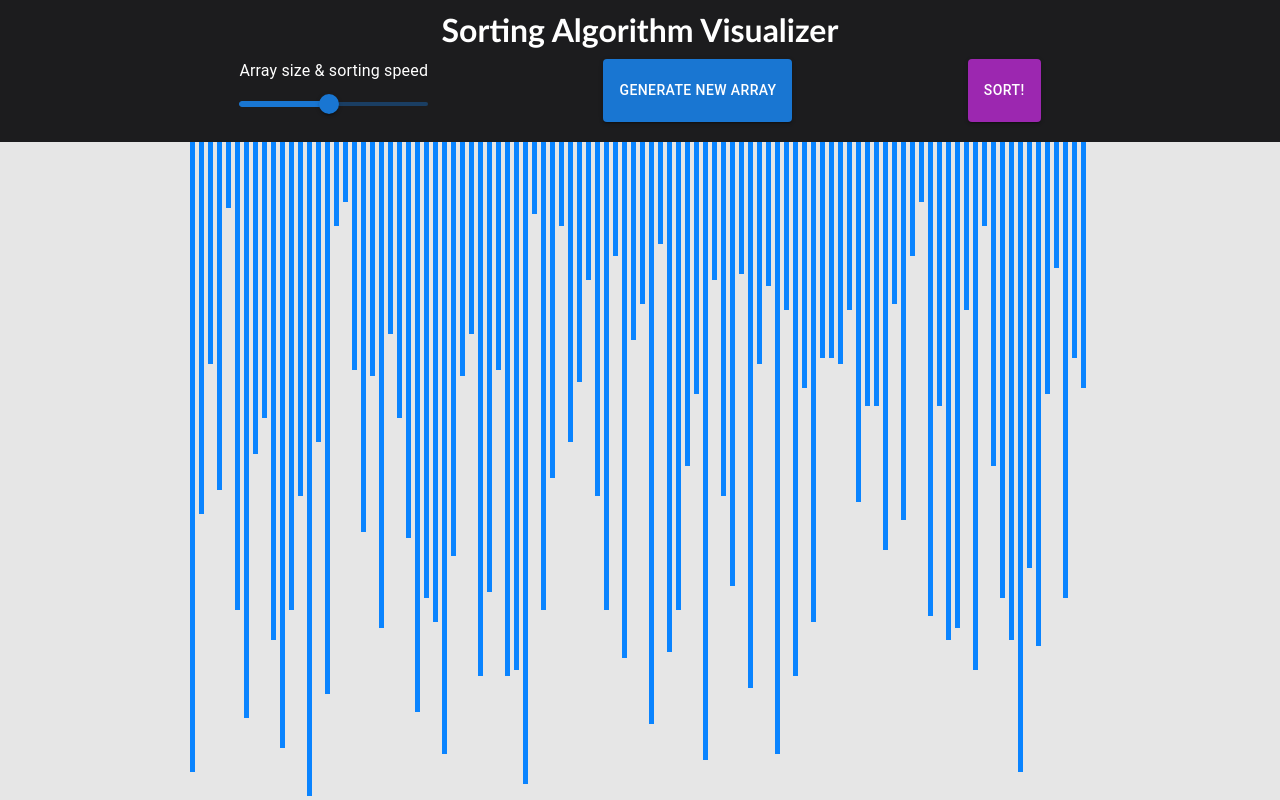
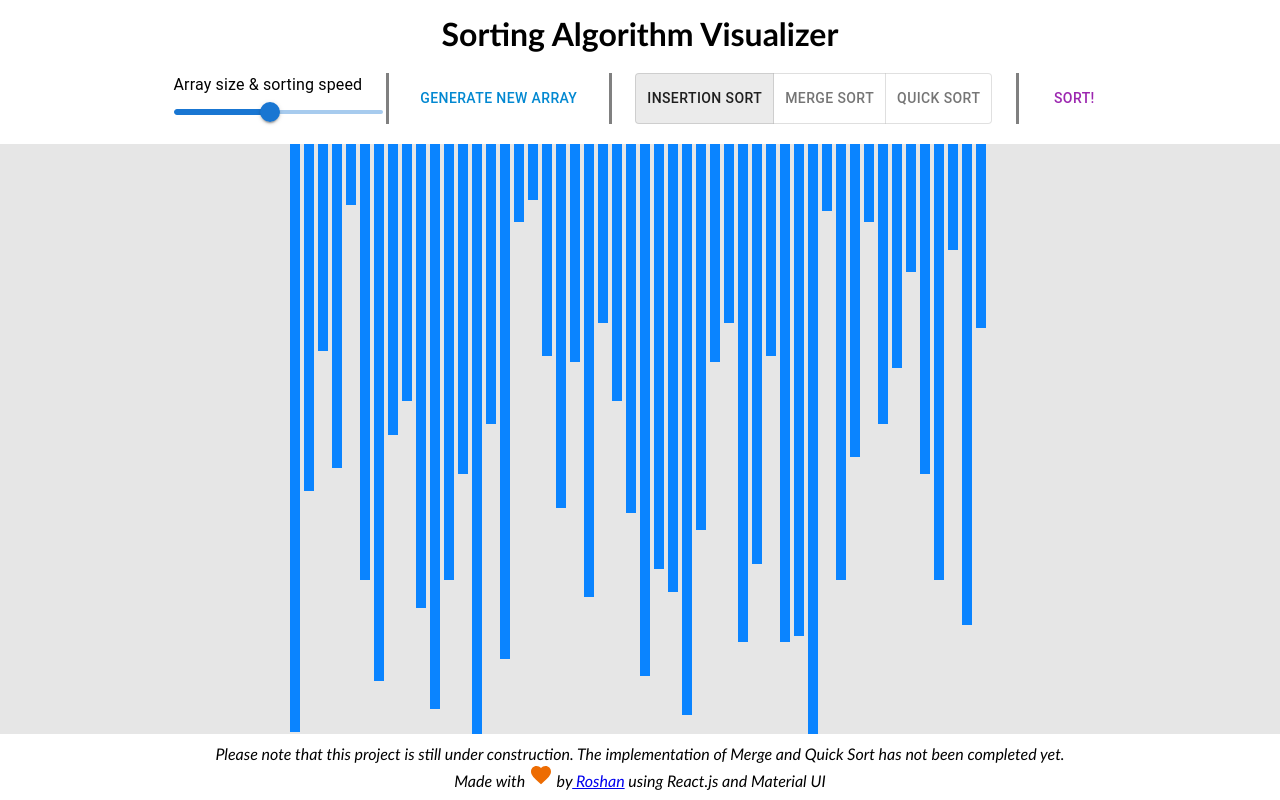
Before and after one commit to poudelroshan/sortingAlgorithmsVizualizer, a React (Create React App) app: page / in a window 1280 px wide. Built offline with nearby package versions, Linux system fonts and the light colour scheme.

Commit message:
completed insertion sort

```diff
--- a/package.json
+++ b/package.json
@@ -7,11 +7,11 @@
 		"@emotion/react": "^11.4.0",
 		"@emotion/styled": "^11.3.0",
 		"@material-ui/core": "^5.0.0-beta.2",
+		"@material-ui/icons": "^4.11.2",
 		"@material-ui/styles": "^4.11.4",
 		"@testing-library/jest-dom": "^5.11.10",
 		"@testing-library/react": "^11.2.6",
 		"@testing-library/user-event": "^12.8.3",
-		"gh-pages": "^3.2.3",
 		"react": "^17.0.2",
 		"react-dom": "^17.0.2",
 		"react-scripts": "^4.0.3",
@@ -42,5 +42,8 @@
 			"last 1 firefox version",
 			"last 1 safari version"
 		]
+	},
+	"devDependencies": {
+		"gh-pages": "^3.2.3"
 	}
 }
--- a/public/index.html
+++ b/public/index.html
@@ -24,7 +24,7 @@
       work correctly both with client-side routing and a non-root public URL.
       Learn how to configure a non-root public URL by running `npm run build`.
     -->
-    <title>React App</title>
+		<title>Sorting Algorithm Visualizer</title>
 	</head>
 	<body>
 		<noscript>You need to enable JavaScript to run this app.</noscript>
--- a/src/App.js
+++ b/src/App.js
@@ -1,18 +1,18 @@
 import "./App.css";
 import Bar from "./components/bar/Bar";
 import Navbar from "./components/nav/Navbar";
+import Footer from "./components/footer/Footer";
 import { useState, useEffect } from "react";
 import InsertionSort from "./algorithms/InsertionSort";
-
+import MergeSort from "./algorithms/MergeSort/MergeSort";
 const App = () => {
 	// States
 	const [array, setArray] = useState([]);
 	const [arraySteps, setArraySteps] = useState([]);
-	const [colorKey, setColorKey] = useState([]);
 	const [colorSteps, setColorSteps] = useState([]);
-	const [arraySize, setArraySize] = useState(100);
+	const [arraySize, setArraySize] = useState(50);
 	const [currentStep, setCurrentStep] = useState(0);
-	const [delay, setDelay] = useState(1);
+	const [delay, setDelay] = useState(50);
 	const [algorithm, setAlgorithm] = useState("Insertion Sort");
 	const [timeouts, setTimeouts] = useState([]);
 	const [startGeneratingSteps, setStartGeneratingSteps] = useState(false);
@@ -21,8 +21,6 @@ const App = () => {
 	const generateRandomArray = () => {
 		let randomArray = [];
 		for (let i = 0; i < arraySize; i++) {
-			// let num = Math.floor(Math.random() * 100);
-
 			randomArray.push(Math.floor(Math.random() * 100) + 10);
 		}
 		return randomArray;
@@ -32,14 +30,12 @@ const App = () => {
 	// TODO: Refactor this
 	const clearKey = () => {
 		let blankKey = new Array(arraySize).fill(0);
-		setColorKey(blankKey);
 		setColorSteps([blankKey]);
 	};
 
 	// generates steps
 	// TODO: Refactor this
 	const generateSteps = () => {
-		console.log("Generating steps...");
 		let arr = [...array];
 		let steps = [...arraySteps];
 		let clrSteps = [...colorSteps];
@@ -49,6 +45,12 @@ const App = () => {
 		setStartGeneratingSteps(false); // after generating steps, set it to false
 	};
 
+	// returns the sorting algorithm delay speed using formula
+	// formula: speed = 500/arraySize
+	const getDelay = (arraySize) => {
+		return Math.floor(500 / arraySize);
+	};
+
 	// Initializes the app by generating random array
 	const initialize = () => {
 		console.log("Initializing...");
@@ -56,9 +58,17 @@ const App = () => {
 		setArray(newArray);
 		setArraySteps([newArray]);
 		setCurrentStep(0);
+		setDelay(getDelay(arraySize));
 		clearKey();
 		clearTimeouts();
 		setStartGeneratingSteps(true); //invoke start generating steps
+	};
+
+	// change size of random array and corresponding sorting speed
+	const handleArraySizeAndSpeedChange = (newArraySize) => {
+		const newDelay = getDelay(newArraySize);
+		setArraySize(newArraySize);
+		setDelay(newDelay);
 	};
 
 	// clear timeouts
@@ -75,7 +85,7 @@ const App = () => {
 		if (currentStep == arraySteps.length - 1) {
 			return false;
 		}
-
+		console.log(delay);
 		for (let i = 0; i < arraySteps.length; i++) {
 			let timeout = setTimeout(() => {
 				setArray([...arraySteps[i]]);
@@ -86,6 +96,12 @@ const App = () => {
 		setTimeouts(timeoutsArray);
 	};
 
+	// returns the bar width according to the arraysize
+	// formula: width = 750/arraySize
+	const getBarWidth = () => {
+		return Math.floor(500 / arraySize);
+	};
+
 	// bars jsx object
 	const bars = array.map((number, index) => {
 		return (
@@ -93,7 +109,7 @@ const App = () => {
 				key={index}
 				index={index}
 				length={number}
-				width={5}
+				width={getBarWidth()}
 				color={colorSteps[currentStep][index]}
 			/>
 		);
@@ -109,7 +125,7 @@ const App = () => {
 	// When the document loads, initialize with new array
 	useEffect(() => {
 		initialize();
-	}, []);
+	}, [arraySize]);
 
 	// when the array is done initializing, generate steps
 	useEffect(() => {
@@ -124,11 +140,13 @@ const App = () => {
 				startSorting={startSorting}
 				currentStep={currentStep}
 				generateNewArray={initialize}
+				handleArraySizeAndSpeedChange={handleArraySizeAndSpeedChange}
+				arraySize={arraySize}
+				algorithm={algorithm}
+				setAlgorithm={setAlgorithm}
 			/>
 			<div className="array-display">{bars}</div>
-
-			{/* <button onClick={initialize}>Generate new array</button>
-			<button onClick={pause}> Pause</button> */}
+			<Footer />
 		</div>
 	);
 };
--- /dev/null
+++ b/src/algorithms/MergeSort/MergeSort.js
@@ -0,0 +1,36 @@
+const BLUE = 0,
+	YELLOW = 1,
+	PURPLE = 2,
+	RED = 3,
+	GREEN = 4;
+
+const MergeSort = (array, arraySteps, colorSteps) => {
+	// let colorKey = [...colorSteps[0]];
+	mergeSortHelper(array);
+};
+
+const mergeSortHelper = (array) => {
+	if (array.length <= 1) return array;
+
+	const mid = Math.floor(array.length / 2);
+	const leftArr = array.slice(0, mid);
+	const rightArr = array.slice(mid + 1, array.length - 1);
+	merge(leftArr, rightArr, array);
+	return array;
+};
+
+const merge = (leftArr, rightArr, targetArr) => {
+	let pointer = 0,
+		leftPtr = 0,
+		rightPtr = 0;
+	while (leftPtr < leftArr.length && rightPtr < rightArr.length) {
+		if (leftArr[leftPtr] <= rightArr[rightPtr])
+			targetArr[pointer++] = leftArr[leftPtr++];
+		else targetArr[pointer++] = rightArr[rightPtr++];
+	}
+
+	while (leftPtr < leftArr.length) targetArr[pointer++] = leftArr[leftPtr++];
+	while (rightPtr < rightArr.length) targetArr[pointer++] = rightArr[pointer++];
+};
+
+export default MergeSort;
--- a/src/components/bar/Bar.js
+++ b/src/components/bar/Bar.js
@@ -3,14 +3,14 @@ import Colors from "../colors/Colors";
 
 const Bar = (props) => {
 	const barStyle = {
-		height: `${props.length * 0.75}vh`,
+		height: `${props.length * 0.7}vh`,
 		backgroundColor: Colors[props.color],
 		width: `${props.width}px`,
 	};
 	return (
 		<>
 			<div className="bar" style={barStyle}>
-				{props.width > 10 ? props.length : ""}
+				{props.width >= 25 ? props.length : ""}
 			</div>
 		</>
 	);
--- /dev/null
+++ b/src/components/footer/Footer.css
@@ -0,0 +1,10 @@
+#footer {
+	background-color: white;
+	color: black;
+	text-align: center;
+	width: 100%;
+	position: fixed;
+	bottom: 0;
+	padding: 10px;
+	font-style: italic;
+}
--- /dev/null
+++ b/src/components/footer/Footer.js
@@ -0,0 +1,22 @@
+import { React } from "react";
+import FavoriteIcon from "@material-ui/icons/Favorite";
+
+import "./Footer.css";
+
+const Footer = (props) => {
+	return (
+		<div id="footer">
+			<div>
+				Please note that this project is still under construction. The
+				implementation of Merge and Quick Sort has not been completed yet.
+			</div>
+			<div>
+				Made with <FavoriteIcon color="warning" /> by
+				<a href="https://iamroshanpoudel.com"> Roshan</a> using React.js and
+				Material UI
+			</div>
+		</div>
+	);
+};
+
+export default Footer;
--- a/src/components/nav/Navbar.css
+++ b/src/components/nav/Navbar.css
@@ -9,7 +9,9 @@
 }
 
 #nav-bar {
-	background-color: var(--systemGray);
+	/* background-color: var(--systemGray); */
+	background-color: white;
+	color: black;
 	width: 100%;
 	display: flex;
 	flex-direction: column;
@@ -18,13 +20,27 @@
 }
 
 #title {
-	margin: 10px;
+	margin-top: 14px;
+	margin-bottom: 20px;
 }
 
 #toolbar {
 	display: flex;
 	flex-direction: row;
 	justify-content: space-evenly;
-	width: 90%;
+	width: 75%;
 	margin-bottom: 20px;
 }
+
+#non-linear-slider {
+	padding: 7px !important;
+}
+
+.separator {
+	width: 3px;
+	height: auto;
+	background-color: gray;
+	margin-left: 10px;
+	margin-right: 10px;
+	display: inline-block;
+}
--- a/src/components/nav/Navbar.js
+++ b/src/components/nav/Navbar.js
@@ -1,7 +1,10 @@
-import { React, useEffect, useState } from "react";
+import { React } from "react";
 import Typography from "@material-ui/core/Typography";
 import Slider from "@material-ui/core/Slider";
 import Button from "@material-ui/core/Button";
+import ToggleButton from "@material-ui/core/ToggleButton";
+import ToggleButtonGroup from "@material-ui/core/ToggleButtonGroup";
+import { makeStyles } from "@material-ui/styles";
 
 import "./Navbar.css";
 
@@ -18,8 +21,28 @@ const Navbar = (props) => {
 
 	// lets the user change size of array and speed of sorting
 	const handleArraySizeAndSpeedChange = (event, newValue) => {
-		props.setValue(newValue);
+		props.handleArraySizeAndSpeedChange(newValue);
 	};
+
+	// handle changing of algorithm
+	const handleSortingAlgorithmChange = (event, newValue) => {
+		props.setAlgorithm(newValue);
+	};
+
+	// custom CSS for MUI buttons
+	const useStyles = makeStyles({
+		button: {
+			backgroundColor: "green",
+			color: "#green",
+			"&:hover": {
+				color: "red",
+			},
+			"&:click": {
+				color: "blue",
+			},
+		},
+	});
+	const classes = useStyles();
 
 	return (
 		<div id="nav-bar">
@@ -28,29 +51,45 @@ const Navbar = (props) => {
 			</div>
 			<div id="toolbar">
 				<div>
-					<Typography id="non-linear-slider" gutterBottom>
-						Array size & sorting speed
-					</Typography>
+					<Typography gutterBottom>Array size & sorting speed</Typography>
 					<Slider
-						value={50}
+						value={props.arraySize}
 						min={5}
 						step={5}
 						max={100}
-						// getAriaValueText={valueLabelFormat}
-						// valueLabelFormat={valueLabelFormat}
-						// onChange={}
+						onChange={handleArraySizeAndSpeedChange}
 						valueLabelDisplay="auto"
 						aria-labelledby="array size and sorting speed slider"
+						id="non-linear-slider"
 					/>
 				</div>
-				<Button variant="contained" onClick={generateNewArrayHandler}>
+				{/* <Divider orientation="vertical" variant="fullWidth" light="True" /> */}
+				<div className="separator" />
+
+				<Button variant="text" color="info" onClick={generateNewArrayHandler}>
 					Generate New Array
 				</Button>
-				<Button
-					variant="contained"
-					color="secondary"
-					onClick={sortArrayHandler}
+
+				<div className="separator" />
+				<ToggleButtonGroup
+					value={props.algorithm}
+					exclusive
+					onChange={handleSortingAlgorithmChange}
+					aria-label="sorting algorithm"
 				>
+					<ToggleButton value="Insertion Sort" aria-label="Insertion Sort">
+						Insertion Sort
+					</ToggleButton>
+					<ToggleButton value="Merge Sort" aria-label="Merge Sort">
+						Merge Sort
+					</ToggleButton>
+					<ToggleButton value="Quick Sort" aria-label="Quick Sort">
+						Quick Sort
+					</ToggleButton>
+				</ToggleButtonGroup>
+				<div className="separator" />
+
+				<Button variant="text" color="secondary" onClick={sortArrayHandler}>
 					Sort!
 				</Button>
 			</div>
```
Also changed, not shown: src/algorithms/InsertionSort.js (+14 -8 lines), 1 other file (tests, documents, lock files or other folders). Lines whose indentation alone changed are shown as unchanged.
